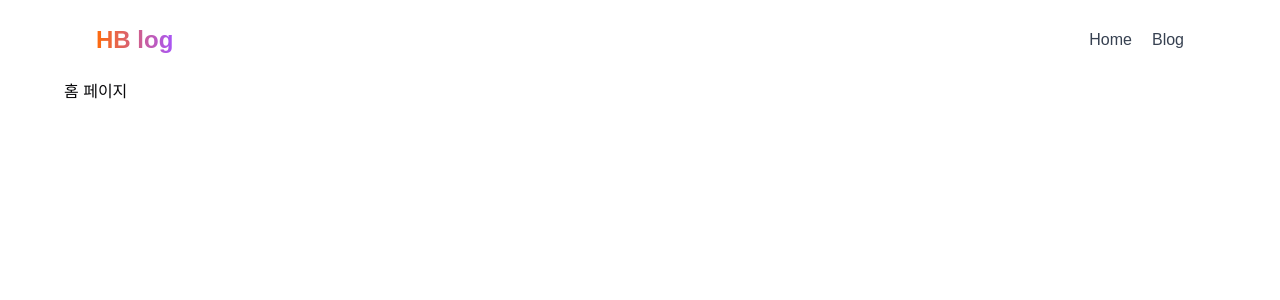
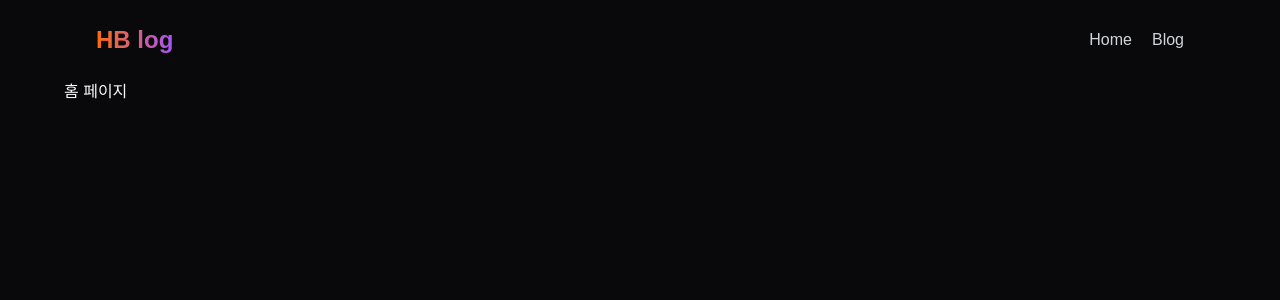
Before and after one commit to gus4214/hb-log, a Next.js app: page / in a window 1280 px wide. Shown: the top 300 px of the page. Built offline with nearby package versions, Linux system fonts and the light colour scheme.

Commit message:
🐳 chore: next-themes 설치 #3
- ThemeProvider 컴포넌트 레이아웃 배치

```diff
--- a/package.json
+++ b/package.json
@@ -13,6 +13,7 @@
     "clsx": "^2.1.1",
     "lucide-react": "^0.473.0",
     "next": "15.1.5",
+    "next-themes": "^0.4.4",
     "react": "^19.0.0",
     "react-dom": "^19.0.0",
     "tailwind-merge": "^2.6.0",
--- a/src/app/layout.tsx
+++ b/src/app/layout.tsx
@@ -3,6 +3,7 @@ import './globals.css';
 import type { Metadata } from 'next';
 
 import MainLayout from '@/components/layouts/MainLayout';
+import { ThemeProvider } from '@/components/provider/ThemeProvider';
 
 export const metadata: Metadata = {
 	title: 'HB log',
@@ -13,7 +14,9 @@ export default function RootLayout({ children }: Readonly<{ children: React.Reac
 	return (
 		<html lang='en' suppressHydrationWarning>
 			<body>
-				<MainLayout>{children}</MainLayout>
+				<ThemeProvider attribute='class' defaultTheme='dark' enableSystem disableTransitionOnChange>
+					<MainLayout>{children}</MainLayout>
+				</ThemeProvider>
 			</body>
 		</html>
 	);
--- /dev/null
+++ b/src/components/provider/ThemeProvider.tsx
@@ -0,0 +1,8 @@
+'use client';
+
+import { ThemeProvider as NextThemesProvider } from 'next-themes';
+import * as React from 'react';
+
+export function ThemeProvider({ children, ...props }: React.ComponentProps<typeof NextThemesProvider>) {
+	return <NextThemesProvider {...props}>{children}</NextThemesProvider>;
+}
```
Also changed, not shown: 1 other file (tests, documents, lock files or other folders).
